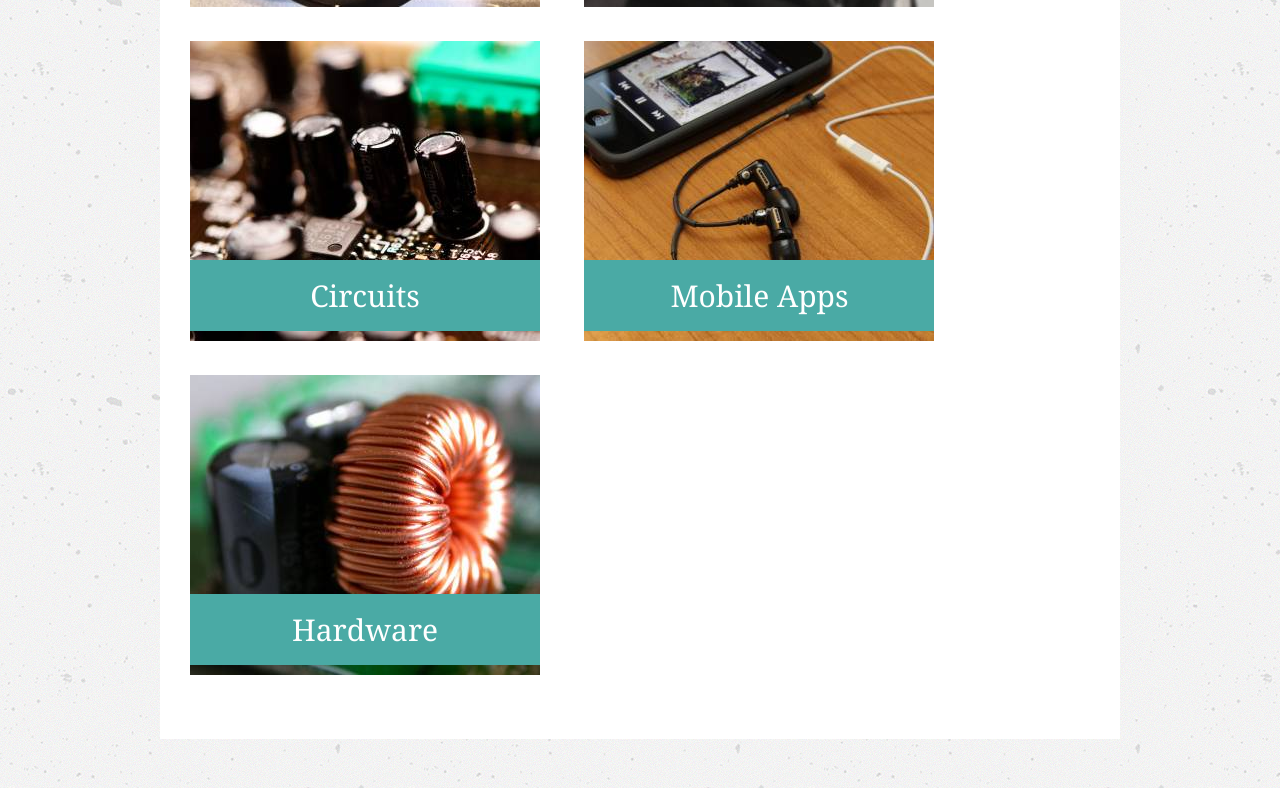
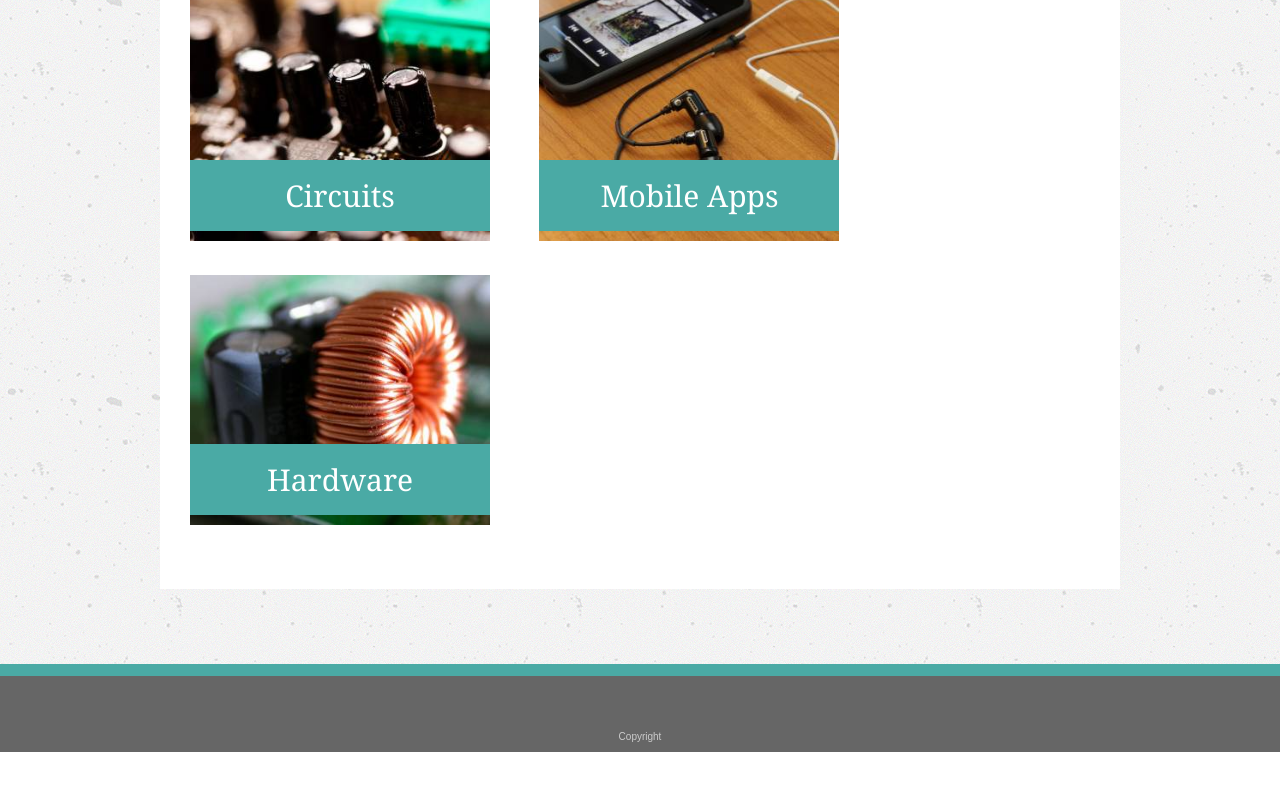
Before and after one commit to dkoons1/dkoons1.github.io, a plain HTML site: page portfolio.html in a window 1280 px wide. Shown: the part 570-1358 px from the top of the page. After the commit the page ends 1322 px from the top, so only its background shows below. Drawn offline with Linux system fonts and the light colour scheme.

Commit message:
Final Updates for submit button and portfolio

```diff
--- a/assets/css/style.css
+++ b/assets/css/style.css
@@ -102,8 +102,10 @@ li:last-child {
 }
 
 .portfolio{
-    padding-right: 30px;
+    padding-right: 35px;
     padding-bottom: 30px;
+    width: 300px;
+    height: 250px;
 }
 
 .submit-button{
@@ -130,7 +132,7 @@ li:last-child {
     position: absolute;
     text-align: center;
     margin-top: -115px;
-    width: 320px;
+    width: 270px;
 }
 
 a{
```
Also changed, not shown: contact.html (+1 -1 lines).
